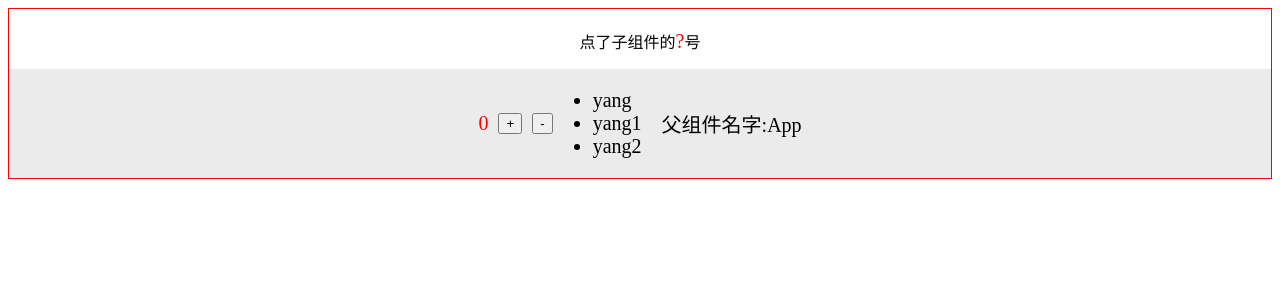
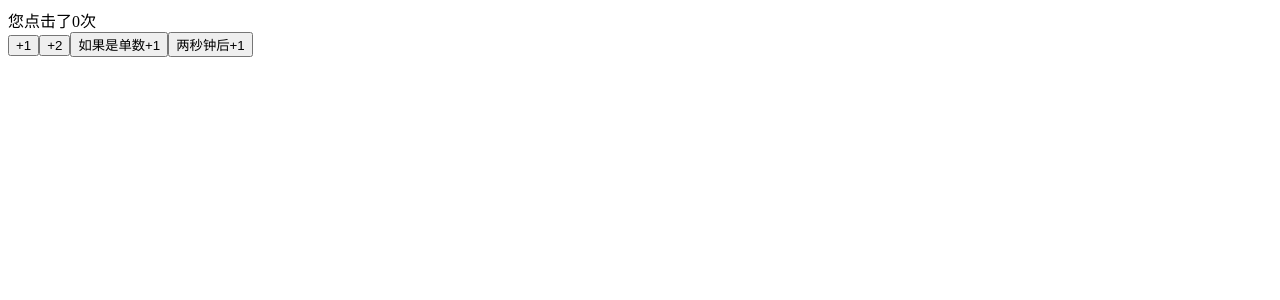
Before and after one commit to yangdepp/my-react-app, a React (Create React App) app: page / in a window 1280 px wide. Shown: the top 300 px of the page. Built offline with nearby package versions, Linux system fonts and the light colour scheme.

Commit message:
react-redux

```diff
--- a/src/App.js
+++ b/src/App.js
@@ -1,34 +1,37 @@
-import React, { Component } from 'react';
-import './App.css';
-import Counter from './counter/counter';
+import React from 'react'
 
-class App extends Component {
-  constructor(){
+class App extends React.Component {
+  constructor() {
     super()
     this.state = {
-      btnType: '?'
     }
   }
-  selectType(type){
-    if(type === 1){
-      this.setState({
-        btnType: '加'
-      })
-    }else{
-      this.setState({
-        btnType: '减'
-      })
-    }
+
+  add1() {
+    this.props.onAdd1()
   }
-  // 不建议在render函数中做this转换
-  // 建议在constructor中做，this.handleClick = this.handleClick.bind(this)
+  add2() {
+    this.props.onAdd2()
+  }
+  add3() {
+    this.props.onAdd3()
+  }
+  add4() {
+    this.props.onAdd4()
+  }
+
   render() {
     return (
-      <div className="parent">
-        <p className="click-type">点了子组件的<span className="type">{this.state.btnType}</span>号</p>
-        <Counter name="App" selectType={this.selectType.bind(this)}/>
+      <div>
+        您点击了<span>{this.props.value}</span>次
+      <div>
+          <button onClick={this.add1.bind(this)}>+1</button>
+          <button onClick={this.add2.bind(this)}>+2</button>
+          <button onClick={this.add3.bind(this)}>如果是单数+1</button>
+          <button onClick={() => { this.add4() }}>两秒钟后+1</button>
+        </div>
       </div>
-    );
+    )
   }
 }
 
--- a/src/counter/counter.js
+++ /dev/null
@@ -1,96 +0,0 @@
-import React, { Component } from 'react';
-class counter extends Component {
-
-  constructor(props) {
-    super(props)
-    this.state = {
-      number: 0,
-      peoples: [{
-        id: '1',
-        name: 'yang',
-      },
-      {
-        id: '2',
-        name:'yang1'
-      },
-      {
-        id: '3',
-        name: 'yang2'
-      }]
-    }
-    this.minus = this.minus.bind(this)
-  }
-  add() {
-    console.log(this)
-    this.setState({
-      number: this.state.number += 1,
-    })
-    this.props.selectType(1);
-  }
-  // minus = () => {
-  //   console.log(this)
-  //   this.setState({
-  //     number: this.state.number -= 1,
-  //   })
-  //   this.props.selectType(2);
-  // }
-  minus() {
-    console.log(this)
-    this.setState({
-      number: this.state.number -= 1,
-    })
-    this.props.selectType(2);
-  }
-  render() {
-    return (
-      <div className="box">
-        <span className="result">{this.state.number}</span>
-        <button className='add' onClick={this.add.bind(this)}>+</button>
-        <button className='minus' onClick={this.minus}>-</button>
-        <ul>
-          {this.state.peoples.map((item, i) => {
-            return <li key={i}>{item.name}</li>
-            })
-          }
-        </ul>
-        <span className="name">父组件名字:{this.props.name}</span>
-      </div>
-    );
-  }
-}
-
-export default counter;
-
-/**
- *
- * 1、jsx语法写<div>{false}</div> ,写false，null和undefined都不显示，0正常显示，定义一个变量中间有空格，也只显示一个
-2、默认传一个props：className.defaultProps = {name: ‘yang’}，在类里面定义静态方法 static defaultProps = {name: ‘yang’}
-3、props的类型检测???
-4、setState是一个异步的操作，所以
-5、生命周期函数： 1.componentWillMount ：发送一些ajax请求  2.componentDidMount(挂载后)，找到DOM元素，绑定事件
-	3、componentWillReceviceProps:props开始改变的时候 4、shouldComponentUpdate:如果返回true，说明组件需要render
-	5、componentWillUpdate:会做一些更新前的操作
-
-6、阻止事件冒泡，原生中的e和event不是一样的，react中的event是被封装过，react中的event有一个事件池，在触发的时候，为了尽可能复用event对象，这个event被触发后，就会销毁这个对象。所以不要把event放在异步执行域里面
-
-7、<div ref={(content) => {this.contentRef = content}}></div>
-	在外部改变  this.contentRef.style.color = ‘red’
- */
-
- //8、 redux的主要概念
-//  action（行为，动作）  ===>发起ajax
-//  reducer（Handler处理器） ===> JSON处理
-//  state（最后的状态）  ===> json保存起来
-
-// import {createStore} from 'redux'
-// const initState = {}
-// const action = {
-//   type: 'init',
-//   payload: 'hello world'
-// };
-// const reducer = (state, action) => {
-//   return Object.assign({}, state, action)
-// }
-// const store = createStore(reducer, initState);
-// store.dispatch(action)
-// console.log(store.getState());
--- a/src/index.js
+++ b/src/index.js
@@ -1,6 +1,47 @@
 import React from 'react';
 import ReactDOM from 'react-dom';
 import App from './App';
+import { createStore } from 'redux'
 
 
-ReactDOM.render(<App />, document.getElementById('root'));
+const stateChanger = (state, action) => {
+  if (state === undefined) {
+    return 0
+  } else {
+    if (action.type === 'add') {
+      var newState = state + action.payload
+      return newState
+    } else {
+      return state
+    }
+  }
+}
+
+const store = createStore(stateChanger)
+store.subscribe(() => {
+  render()
+})
+function add3() {
+  if (store.getState() % 2 === 1) {
+    store.dispatch({ type: 'add', payload: 1 })
+  }
+}
+
+function add4() {
+  setTimeout(() => {
+    store.dispatch({ type: 'add', payload: 1 })
+  }, 2000)
+}
+
+
+function render() {
+  ReactDOM.render(
+    <App value={store.getState()}
+      onAdd1={() => { store.dispatch({ type: 'add', payload: 1 }) }}
+      onAdd2={() => { store.dispatch({ type: 'add', payload: 2 }) }}
+      onAdd3={add3}
+      onAdd4={add4}
+    />,
+    document.getElementById('root'));
+}
+render()
--- a/test/index.html
+++ /dev/null
@@ -1,53 +0,0 @@
-<!DOCTYPE html>
-<html lang="en">
-
-<head>
-  <meta charset="UTF-8">
-  <meta name="viewport" content="width=device-width, initial-scale=1.0">
-  <meta http-equiv="X-UA-Compatible" content="ie=edge">
-  <title>一个例子</title>
-</head>
-<style>
-  .box {
-    display: flex;
-    align-items: center;
-    justify-content: center;
-    padding: 50px;
-    font-size: 20px;
-    vertical-align: middle;
-  }
-
-  #add {
-    margin: 0 10px;
-  }
-
-  span {
-    color: red;
-  }
-</style>
-
-<body>
-  <div class="box">
-    <span id="result">0</span>
-    <button id="add">+</button>
-    <button id="minus">-</button>
-  </div>
-  <script>
-    targetResult = document.querySelector('#result');
-    addNode = document.querySelector('#add');
-    minusNode = document.querySelector('#minus');
-
-    addNode.addEventListener('click', () => {
-      let number = parseInt(targetResult.innerText, 10);
-      number += 1;
-      targetResult.innerText = number;
-    });
-    minusNode.addEventListener('click', () => {
-      let number = parseInt(targetResult.innerText, 10);
-      number -= 1;
-      targetResult.innerText = number;
-    })
-  </script>
-</body>
-
-</html>
--- a/test/index2.html
+++ /dev/null
@@ -1,56 +0,0 @@
-<!DOCTYPE html>
-<html lang="en">
-
-<head>
-  <meta charset="UTF-8">
-  <meta name="viewport" content="width=device-width, initial-scale=1.0">
-  <meta http-equiv="X-UA-Compatible" content="ie=edge">
-  <title>一个例子pro</title>
-  <script src="https://cdn.bootcss.com/react/16.4.0/umd/react.production.min.js"></script>
-  <script src="https://cdn.bootcss.com/react-dom/16.4.0/umd/react-dom.production.min.js"></script>
-</head>
-<style>
-  .box {
-    display: flex;
-    align-items: center;
-    justify-content: center;
-    padding: 50px;
-    font-size: 20px;
-    vertical-align: middle;
-  }
-
-  .red {
-    color: red;
-  }
-
-  .add {
-    margin: 0 10px;
-  }
-</style>
-
-<body>
-  <div id="root">
-  </div>
-  <script>
-    let number = 0;
-    let add = () => {
-      number += 1;
-      render()
-    }
-    let minus = () => {
-      number -= 1;
-      render()
-    }
-    render();
-    function render() {
-      let span = React.createElement('span', { className: 'red' }, number);
-      let addBtn = React.createElement('button', { className: 'add', onClick: add }, '+');
-      let minusBtn = React.createElement('button', { className: 'minus', onClick: minus }, '-');
-      let div = React.createElement('div', { className: 'box' }, span, addBtn, minusBtn);
-
-      ReactDOM.render(div, document.querySelector('#root'));
-    }
-  </script>
-</body>
-
-</html>
```
